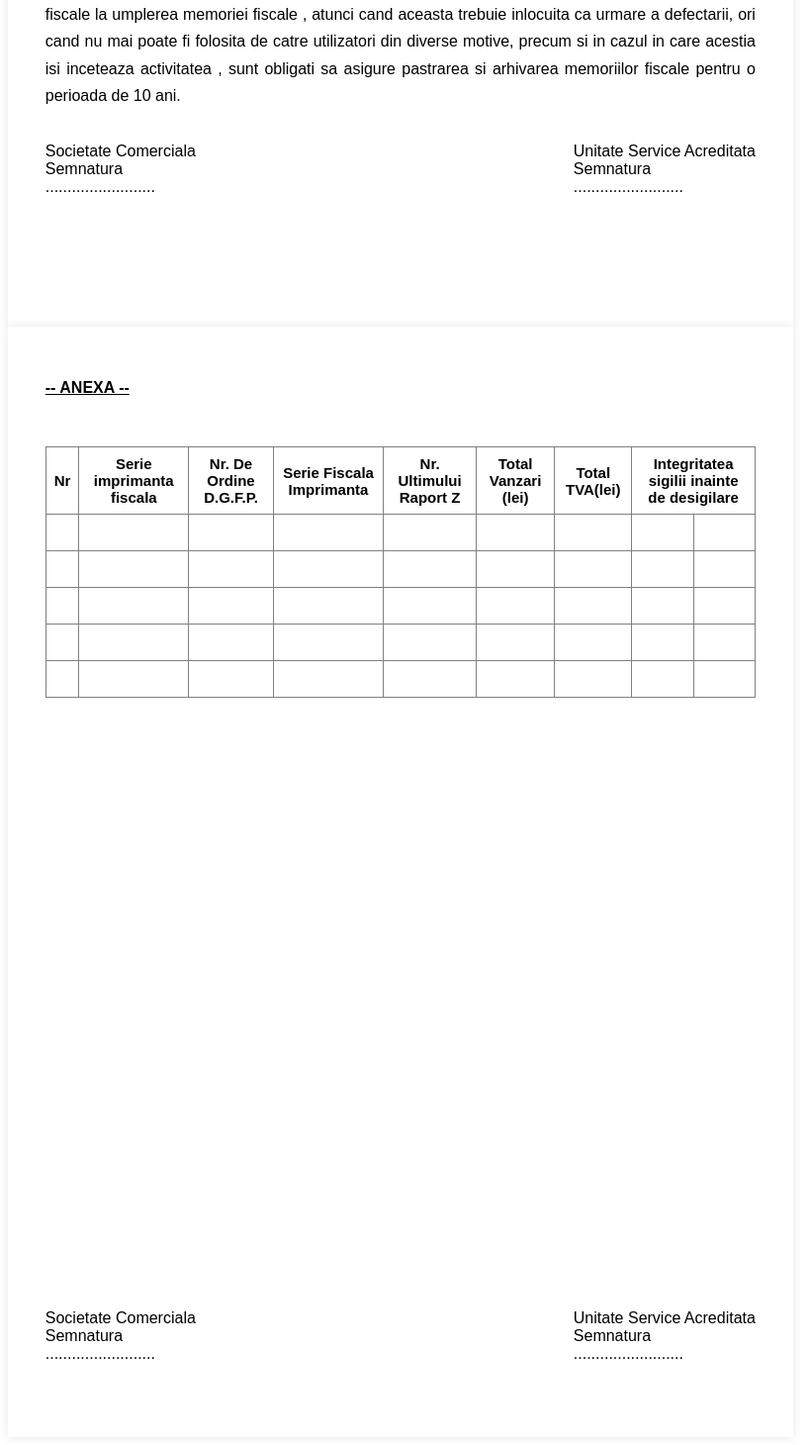
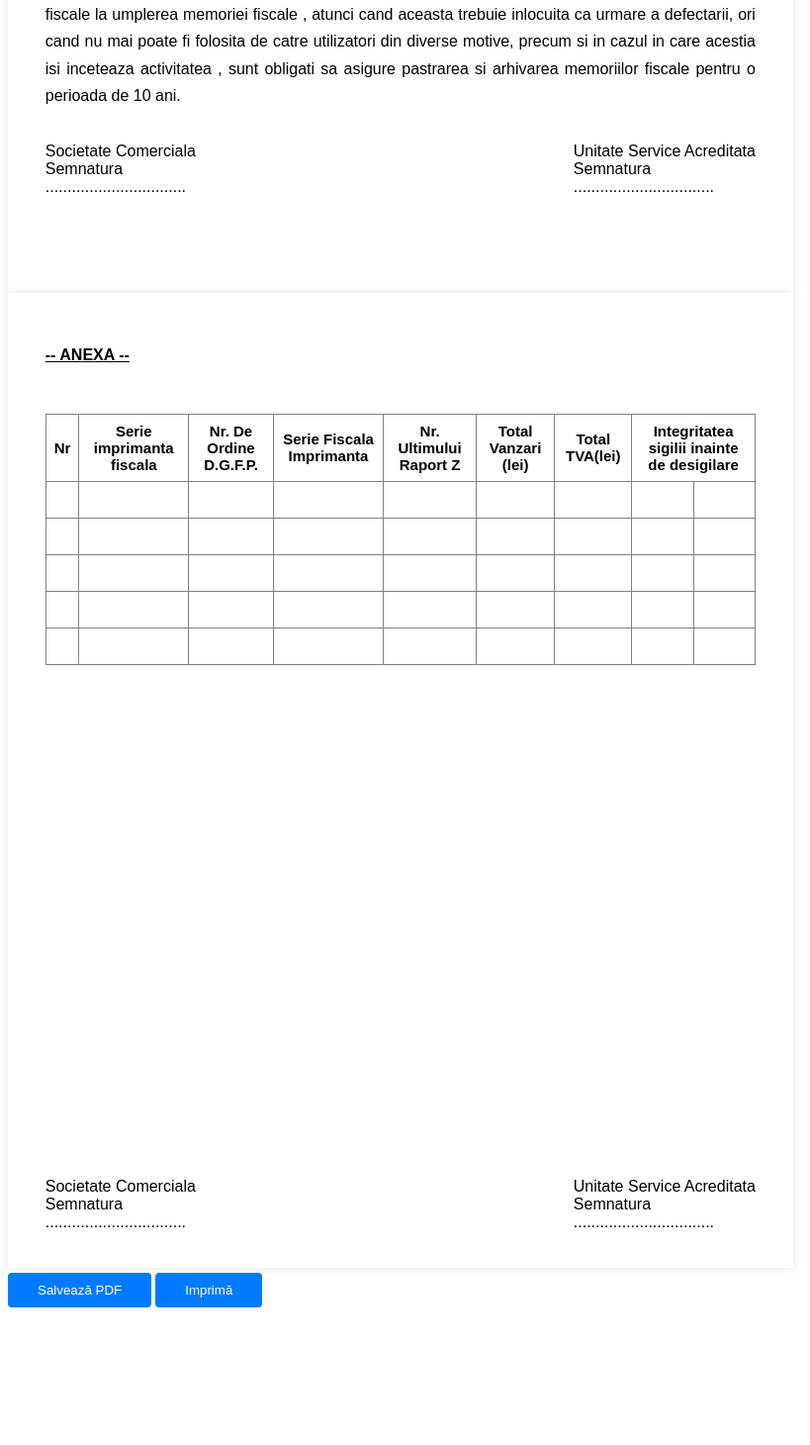
Before and after one commit to PopFlaviuCiprian/pv-defiscalizare, a Flask app: page / in a window 1280 px wide. Shown: the part 801-2261 px from the top of the page at 99% size, without its empty margins (0-819 px from the left). After the commit the page ends 2122 px from the top, so only its background shows below. Run offline with Flask 3, Linux system fonts and the light colour scheme; lists and menus that the app fills with data are empty; some libraries are stand-ins or nearby versions.

Commit message:
versiune care imprima si salveaza pdf ok

```diff
--- a/static/pv_defiscalizare.css
+++ b/static/pv_defiscalizare.css
@@ -16,9 +16,9 @@
 .a4 {
     font-family: Arial, sans-serif;
     width: 210mm;
-    height: 297mm;
+    /*height: 297mm;*/ /* am dezactivat asta sa imi puna paginile un dupa alta*/
     padding: 10mm;
-    white-space: normal;
+    /*white-space: normal;*/
     margin-right: auto;
     margin-right: auto;
     box-sizing: border-box;
@@ -48,7 +48,7 @@
 }
 
 @media print {
-    .body {
+    body {
         background: white;
         margin: 0;
         padding: 0;
@@ -57,7 +57,12 @@
         box-shadow: none;
         overflow: visible;
         margin: 0;
-        /*page-break-inside: auto; /* Permite împărțirea paginilor */
+        padding: 0;
+        page-break-inside: auto; /* Permite împărțirea paginilor */
+    }
+    /* Ascunde butoanele la imprimare */
+    button, #salveaza_pdf, #imprima {
+        display: none !important;
     }
 }
 
@@ -129,9 +134,24 @@ th, td {
 .semnaturi_pag2 {
     display: flex;
     justify-content: space-between;
-    margin-top: 600px;
+    margin-top: 500px;
 }
 
 .semnatura_beneficiar2, .semnatura_service2 {
     text-align: left;
 }
+
+/* Stiluri pentru butoane */
+button {
+    padding: 10px 30px;
+    background-color: #007BFF;
+    color: white;
+    border: none;
+    border-radius: 4px;
+    cursor: pointer;
+    margin-top: 5px; */
+}
+
+button:hover {
+    background-color: #0056b3;
+}
--- a/templates/pv_defiscalizare.html
+++ b/templates/pv_defiscalizare.html
@@ -70,11 +70,11 @@
                     <div class="semnaturi_pag1">
                         <div class="semnatura_beneficiar"><br>
                             Societate Comerciala<br>
-                            Semnatura<br>.........................
+                            Semnatura<br>................................
                         </div>
                         <div class="semnatura_service"><br>
                             Unitate Service Acreditata<br>
-                            Semnatura<br>.........................
+                            Semnatura<br>................................
                         </div>
                     </div>
                 </form>
@@ -168,18 +168,80 @@
             <div class="semnaturi_pag2" style="">
                 <div class="semnatura_beneficiar2"><br>
                     Societate Comerciala<br>
-                    Semnatura<br>.........................
+                    Semnatura<br>................................
                 </div>
                 <div class="semnatura_service2"><br>
                     Unitate Service Acreditata<br>
-                    Semnatura<br>.........................
+                    Semnatura<br>................................
                 </div>
             </div>
+        </div>
+    </div>
+                <button type="button" id="salveaza_pdf">Salvează PDF</button>
+                <button type="button" id="imprima">Imprimă</button>
 
+    <script>
+            document.addEventListener("DOMContentLoaded", function () {
+                // Ascunde butoanele pentru PDF la imprimare
+                var salveazaPdfButton = document.getElementById("salveaza_pdf");
+                var imprimaButton = document.getElementById("imprima");
+
+                function hideButtons() {
+                    salveazaPdfButton.style.display = 'none';
+                    imprimaButton.style.display = 'none';
+                }
+
+                function showButtons() {
+                    salveazaPdfButton.style.display = 'inline-block';
+                    imprimaButton.style.display = 'inline-block';
+                }
+
+                salveazaPdfButton.addEventListener("click", function () {
+                    hideButtons();
+                    const element = document.getElementById("document");
+                    const opt = {
+                    margin: [3, 3, 3, 5],
+                    filename: 'declaratie_instalare_rbc.pdf',
+                    image: { type: 'jpeg', quality: 1 },
+                    html2canvas: {
+                        scale: 2,
+                        useCORS: true
+                    },
+                    jsPDF: {
+                        unit: 'mm',
+                        format: 'a4',
+                        orientation: 'portrait'
+                    },
+                    pagebreak: { mode: ['avoid-all', 'css', 'legacy'] }
+                };
+
+                    html2pdf().from(element).set(opt).save().then(function () {
+                        showButtons();
+                    });
+                });
+
+                imprimaButton.addEventListener("click", function () {
+                    hideButtons();
+                    window.print(); // Deschide fereastra de imprimare
+                    setTimeout(function () {
+                        showButtons();
+                    }, 1000); // Reîntoarce butoanele după un scurt delay
+                });
+            });
+    </script>
         </div>
+        <script>
+        window.addEventListener("beforeunload", function () {
+            navigator.sendBeacon("/shutdown");
+        });
+        </script>
 
+<script>
+    window.addEventListener("beforeunload", function () {
+        navigator.sendBeacon("/shutdown");
+    });
+</script>
 
-    </div>
 
 </body>
 </html>
```
